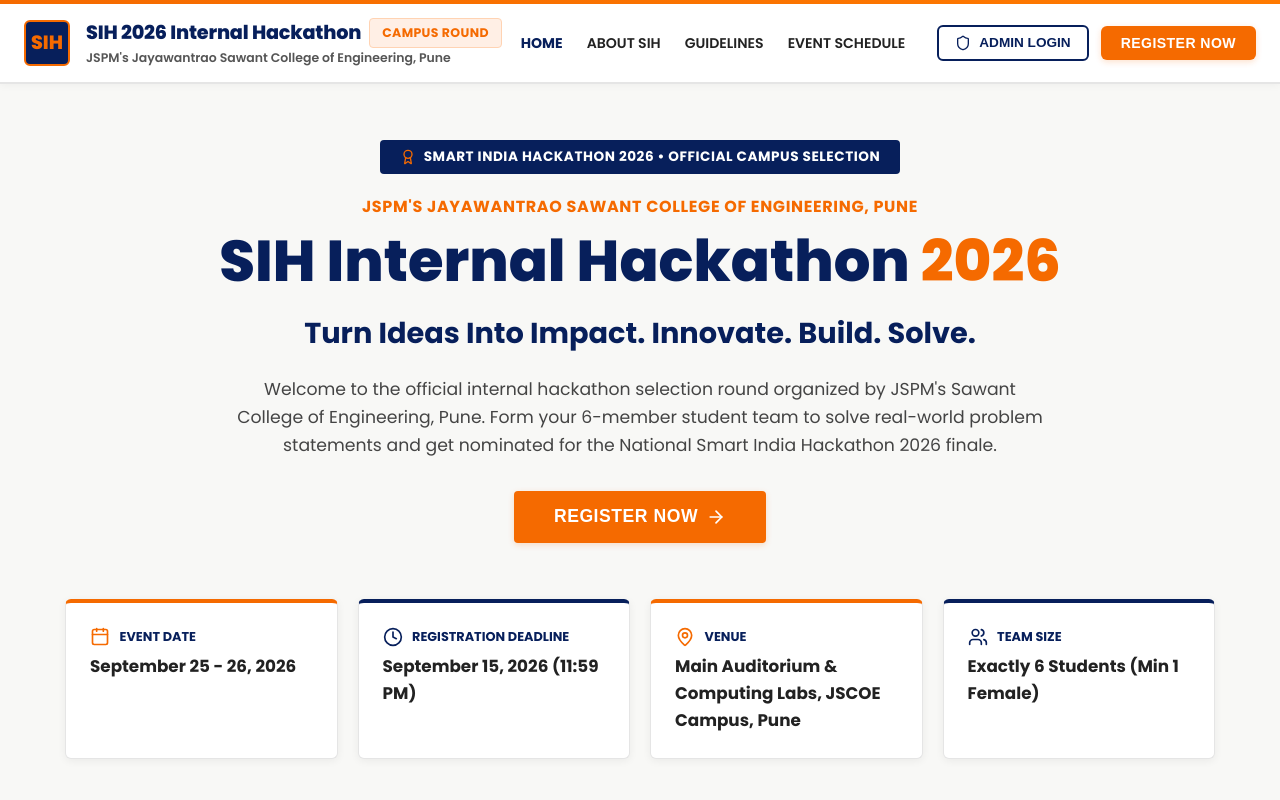
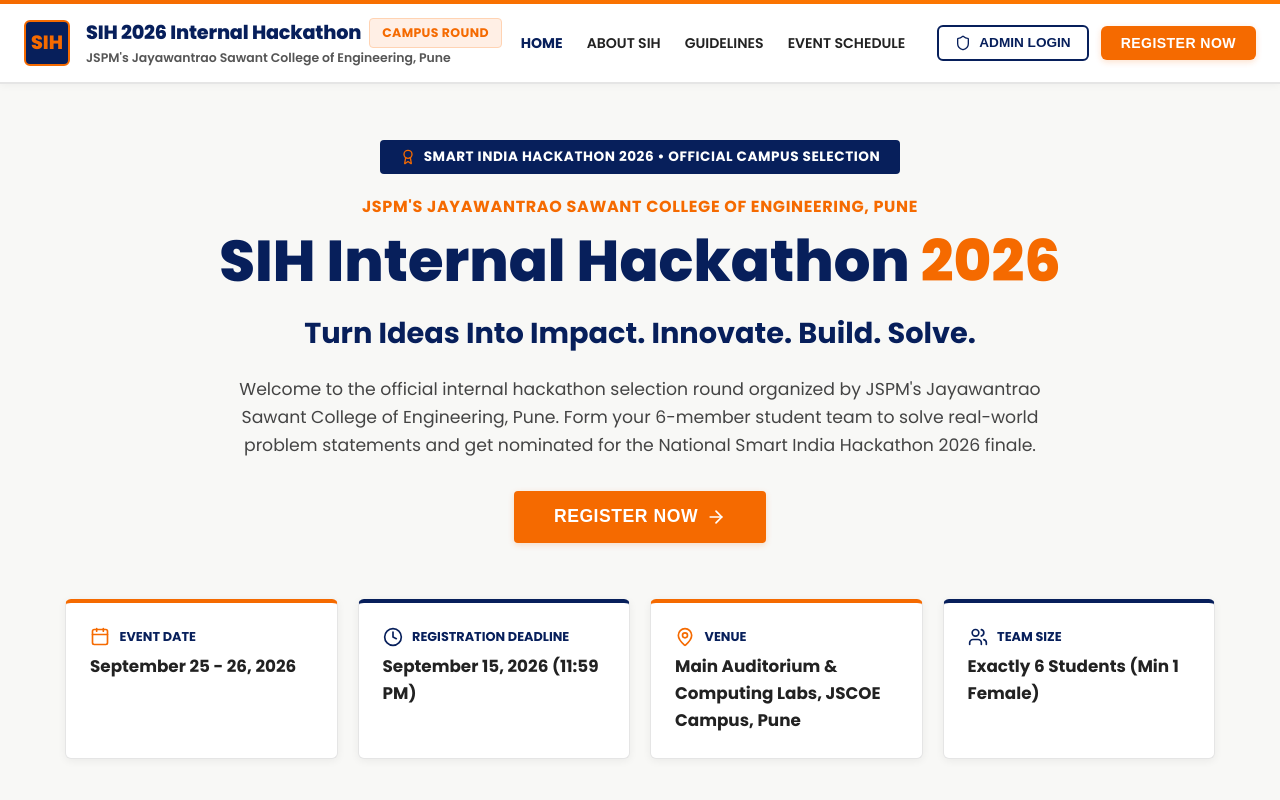
Before and after one commit to Rohit22o9/SIH_Internal_Hackathon, a React (Vite) app: page / in a window 1280 px wide. Shown: the top 800 px of the page. Built offline with nearby package versions, Linux system fonts and the light colour scheme.

Commit message:
Fix college name to JSPM's Jayawantrao Sawant College of Engineering, Pune

```diff
--- a/src/components/Hero.jsx
+++ b/src/components/Hero.jsx
@@ -78,7 +78,7 @@
           lineHeight: 1.6,
           marginBottom: '2rem'
         }}>
-          Welcome to the official internal hackathon selection round organized by JSPM's Sawant College of Engineering, Pune. Form your 6-member student team to solve real-world problem statements and get nominated for the National Smart India Hackathon 2026 finale.
+          Welcome to the official internal hackathon selection round organized by JSPM's Jayawantrao Sawant College of Engineering, Pune. Form your 6-member student team to solve real-world problem statements and get nominated for the National Smart India Hackathon 2026 finale.
         </p>
 
         {/* Register CTA Button */}
--- a/src/registration/RegistrationSuccessModal.jsx
+++ b/src/registration/RegistrationSuccessModal.jsx
@@ -110,7 +110,7 @@
     y += 10;
     doc.setFontSize(8);
     doc.setTextColor(100, 100, 100);
-    doc.text("Official SIH Internal Registration Record • JSPM's Sawant College of Engineering Pune", margin, y);
+    doc.text("Official SIH Internal Registration Record • JSPM's Jayawantrao Sawant College of Engineering Pune", margin, y);
 
     doc.save(`${teamRecord.teamName}_SIH2026_Registration.pdf`);
   };
```
